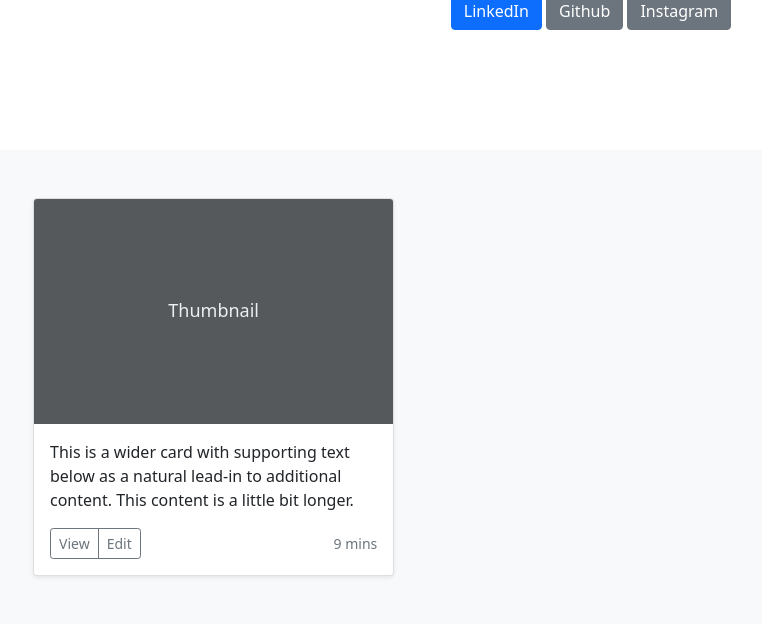
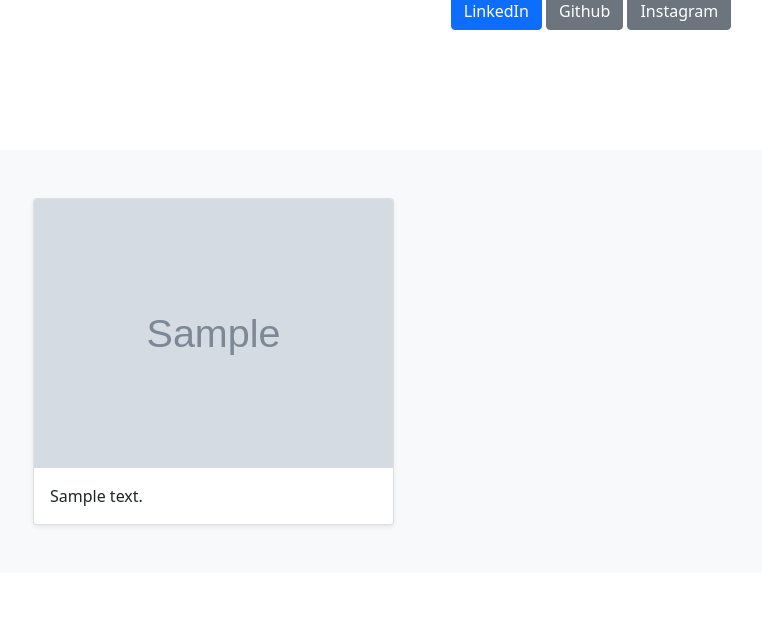
Before and after one commit to taltrums/personal_website, a Django app: page / in a window 1280 px wide. Shown: the part 244-868 px from the top of the page, without its empty margins (49-811 px from the left). After the commit the page ends 772 px from the top, so only its background shows below. Run offline with Django 3.2, Linux system fonts and the light colour scheme; tables that the repository leaves empty hold one stand-in row (values such as "Sample post"); grey boxes marked "Sample" are stand-in pictures; some libraries are stand-ins or nearby versions.

Commit message:
Updated Home

```diff
--- a/projects/templates/projects/home.html
+++ b/projects/templates/projects/home.html
@@ -48,56 +48,25 @@
       <div class="album py-5 bg-light">
         <div class="container">
           <div class="row row-cols-1 row-cols-sm-2 row-cols-md-3 g-3">
+            {% for project in projects.all %}
+
+
             <div class="col">
               <div class="card shadow-sm">
-                <svg
-                  class="bd-placeholder-img card-img-top"
-                  width="100%"
-                  height="225"
-                  xmlns="http://www.w3.org/2000/svg"
-                  role="img"
-                  aria-label="Placeholder: Thumbnail"
-                  preserveAspectRatio="xMidYMid slice"
-                  focusable="false"
-                >
-                  <title>Placeholder</title>
-                  <rect width="100%" height="100%" fill="#55595c" />
-                  <text x="50%" y="50%" fill="#eceeef" dy=".3em">
-                    Thumbnail
-                  </text>
-                </svg>
+                <img class="card-img-top" src=" {{ project.image.url }}">
 
                 <div class="card-body">
                   <p class="card-text">
-                    This is a wider card with supporting text below as a natural
-                    lead-in to additional content. This content is a little bit
-                    longer.
+                    {{ project.summary }}
                   </p>
-                  <div
-                    class="d-flex justify-content-between align-items-center"
-                  >
-                    <div class="btn-group">
-                      <button
-                        type="button"
-                        class="btn btn-sm btn-outline-secondary"
-                      >
-                        View
-                      </button>
-                      <button
-                        type="button"
-                        class="btn btn-sm btn-outline-secondary"
-                      >
-                        Edit
-                      </button>
-                    </div>
-                    <small class="text-muted">9 mins</small>
-                  </div>
                 </div>
               </div>
             </div>
+            {% endfor %}
           </div>
         </div>
       </div>
+
     </main>
     <script src="{% static 'jquery-3.5.1.min.js' %}"></script>
     <script src="{% static 'popper.min.js' %}"></script>
```
